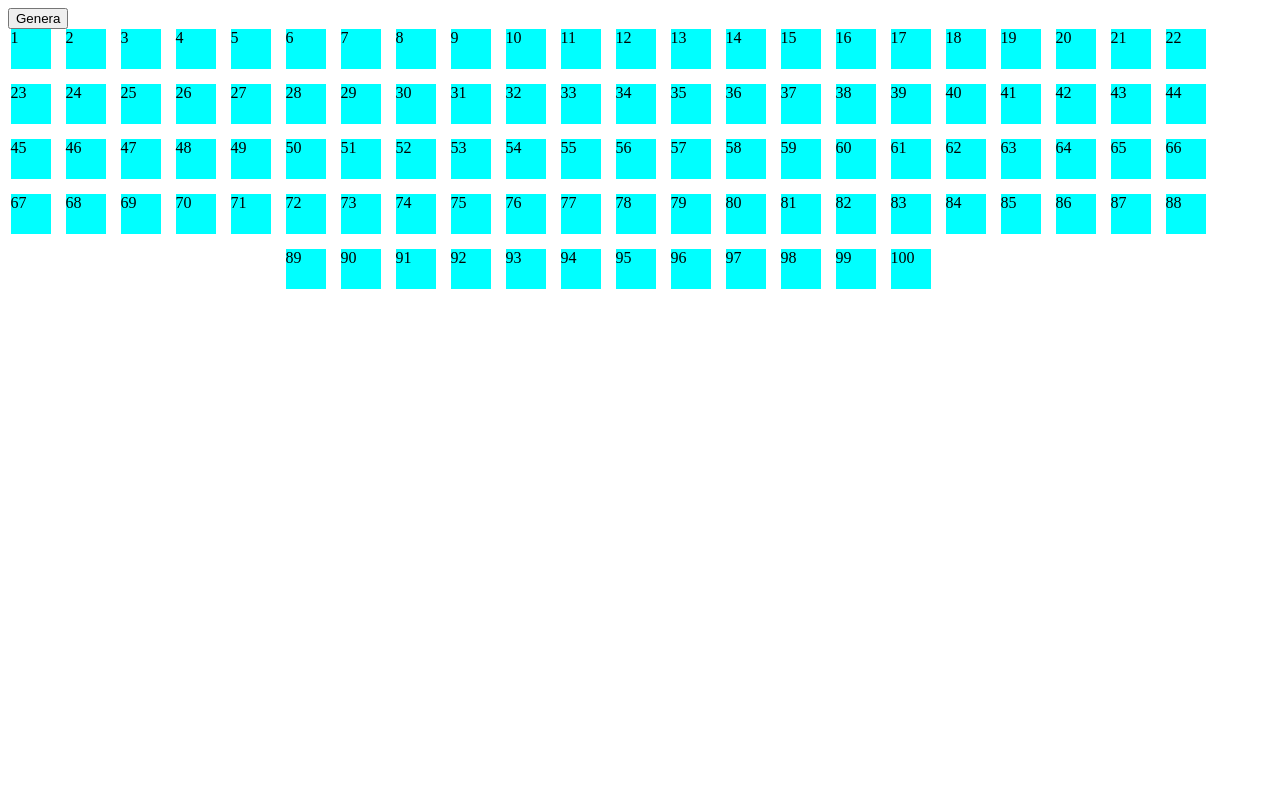
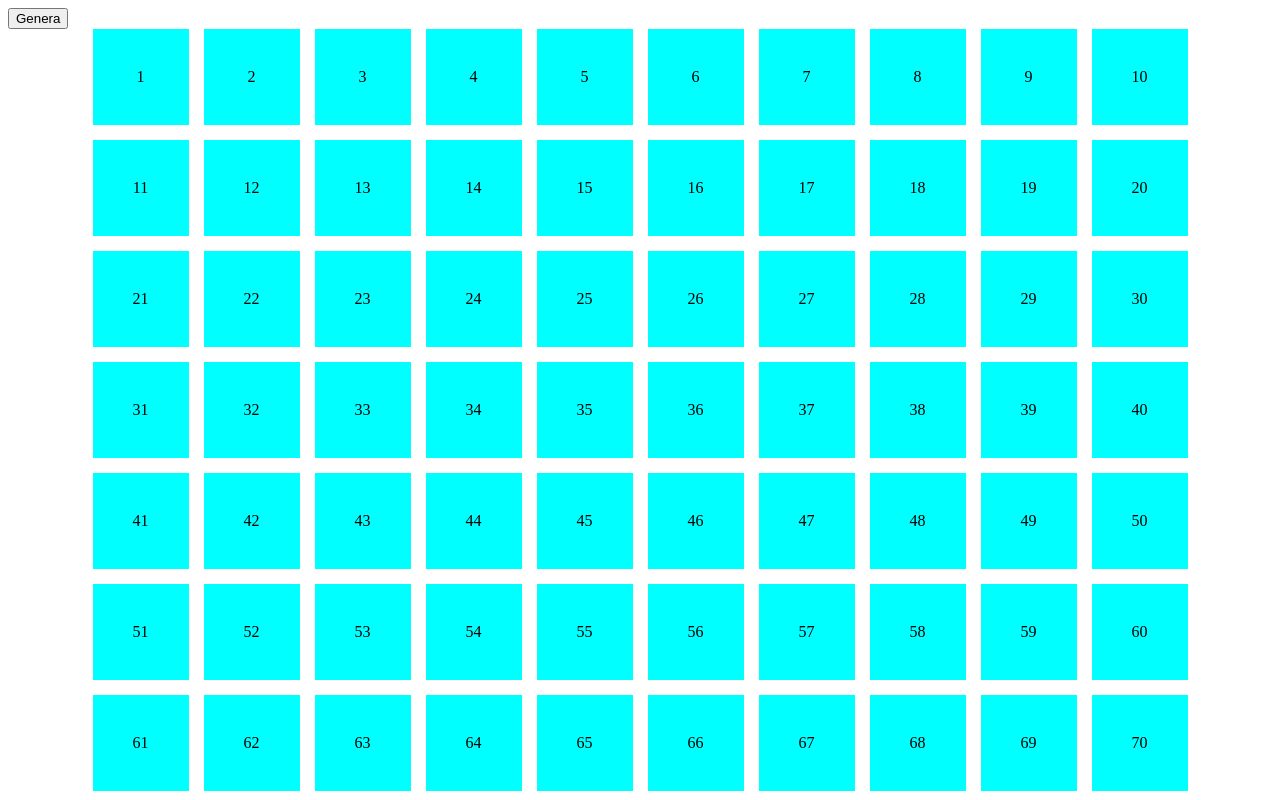
Before and after one commit to SimoLomba53/js-campominato-grid, a plain HTML site: page index.html in a window 1280 px wide. Both pictures are taken after a click on the button "Genera". Shown: the top 800 px of the page. Drawn offline with Linux system fonts and the light colour scheme.

Commit message:
collego il tutto al bottone

```diff
--- a/css/style.css
+++ b/css/style.css
@@ -2,13 +2,16 @@
     display: flex;
     flex-wrap: wrap;
     gap:15px;
-    align-items: center;
+    margin:auto;
     justify-content: center;
     max-width: 1200px;
 }
 
 .size{
-    width:40px;
-    height:40px;
+    display:flex;
+    align-items: center;
+    justify-content: center;
+    width:96px;
+    height:96px;
     background-color: aqua;
 }
--- a/js/main.js
+++ b/js/main.js
@@ -10,23 +10,25 @@ console.log(generateButton);
 //COLLEGA JAVASCRIPT AL DIV HTML
 const grid=document.getElementById("grid");
 //console.log(grid);
-//CREA UNA FUNZIONE E MOLTIPLICA X 100 I QUADRATI
-multicell(grid);
 
-
-function multicell(grid){
-    for(let i=0;i < 100;i++){
+//DIAMO FUNZIONE AL BUTTON
+generateButton.addEventListener(
+    'click',
+    function (click) {
+        //MOLTIPLICHIAMO PER 100
+        for (let i = 0; i < 100; i++) {
             //CREO IL QUADRATO DA INSERIRE
-        const square=document.createElement("div");
+            const square = document.createElement("div");
             //ASSEGNO IL NUMERO
-        square.innerHTML=i+1;
+            square.innerHTML = i + 1;
             //GLI DO LA CLASSE
             square.classList.add("size");
             // LO INTRODUCO NEL GRID
             grid.append(square);
+            //FACCIO SI CHE EMETTA IL N IL CONSOLE QUANDO VIENE CLICKATO
+
         }
 
+    }
 
-
-
-}
+)
```
Lines whose indentation alone changed are shown as unchanged.
